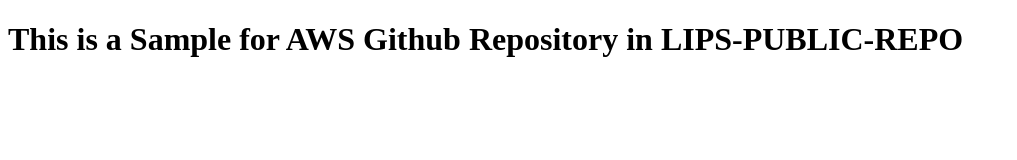
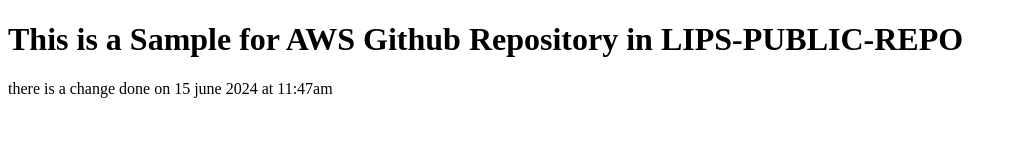
Before and after one commit to BhavyaVeerwani/LIPS-public-repo, a plain HTML site: page index.html in a window 1280 px wide. Shown: the whole page, without its empty margins (0-1017 px from the left). Drawn offline with Linux system fonts and the light colour scheme.

Commit message:
Initial Commit Message

```diff
--- a/index.html
+++ b/index.html
@@ -5,5 +5,6 @@
     </head>
     <body>
         <h1>This is a Sample for AWS Github Repository in LIPS-PUBLIC-REPO</h1>
+        <p>there is a change done on 15 june 2024 at 11:47am</p>
     </body>
 </html>
```
